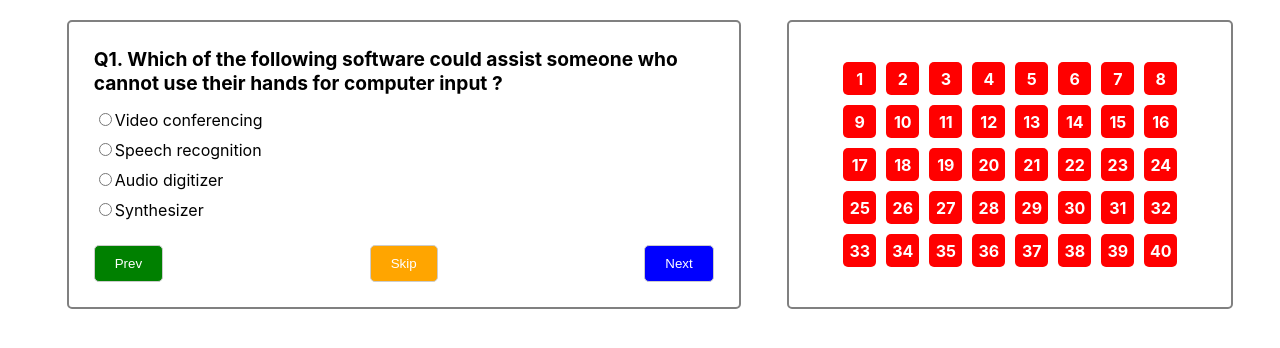
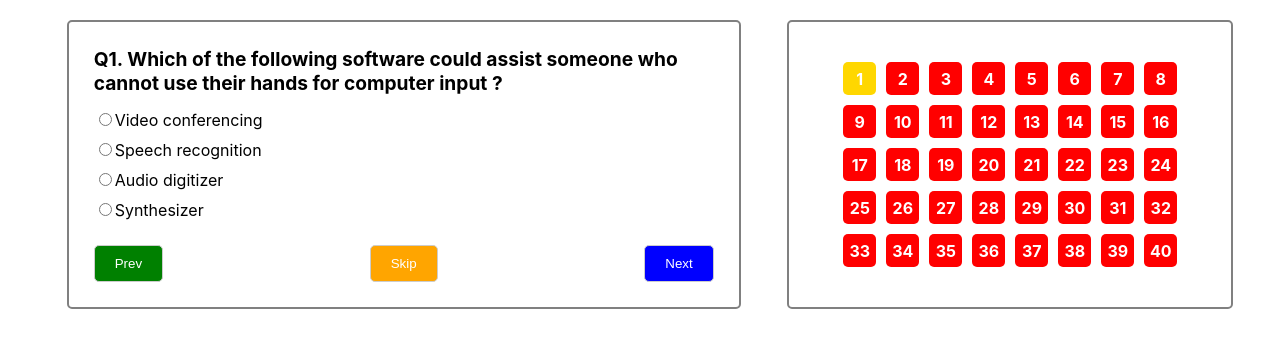
Before and after one commit to meabhiarya1/Online-Test-Portal-React, a React (Create React App) app in the folder online-test-portal-react/: page /home in a window 1280 px wide. Shown: the top 348 px of the page. Built offline with nearby package versions, Linux system fonts and the light colour scheme.

Commit message:
new comp added indicators from home

```diff
--- /dev/null
+++ b/online-test-portal-react/src/Components/Indicators/Indicators.js
@@ -0,0 +1,39 @@
+import React, { useContext } from "react";
+import QuestionContext from "../../QuestionContext";
+import styles from "./Indicators.module.css";
+
+const Indicators = (props) => {
+  const ctx = useContext(QuestionContext);
+  const questions = ctx.AllQuestions;
+
+  const jumpHandler = (index) => {
+    ctx.visited(index);
+    props.changeStateHandler(index);
+  };
+
+  return (
+    <div className={styles.indicator}>
+      {questions.map((current, index) => {
+        let backGroundColorOfDiv = "red";
+        if (current.visited && !current.submit) {
+          backGroundColorOfDiv = "gold";
+        } else if (current.visited && current.submit) {
+          backGroundColorOfDiv = "green";
+          // console.log("true")
+        }
+        return (
+          <div
+            key={index}
+            className={styles.indicatorDiv}
+            onClick={() => jumpHandler(index)}
+            style={{ backgroundColor: backGroundColorOfDiv }}
+          >
+            {index + 1}
+          </div>
+        );
+      })}
+    </div>
+  );
+};
+
+export default Indicators;
--- /dev/null
+++ b/online-test-portal-react/src/Components/Indicators/Indicators.module.css
@@ -0,0 +1,25 @@
+.indicator {
+  display: flex;
+  justify-content: center;
+  align-items: center;
+  flex-wrap: wrap;
+  width: 30%;
+  border: 2px solid grey;
+  border-radius: 5px;
+  padding: 35px;
+}
+
+.indicatorDiv {
+  display: flex;
+  width: 30px;
+  height: 30px;
+  margin: 5px;
+  /* background-color: red; */
+  border-radius: 5px;
+  justify-content: center;
+  color: white;
+  align-items: center;
+  padding: 1.5px;
+  font-weight: bold;
+  cursor: pointer;
+}
--- a/online-test-portal-react/src/Components/Questions/Questions.js
+++ b/online-test-portal-react/src/Components/Questions/Questions.js
@@ -9,7 +9,7 @@ let questions = [
       opt3: "Audio digitizer ",
       opt4: "Synthesizer",
     },
-    visited: false,
+    visited: true,
     submit: false,
   },
 
--- a/online-test-portal-react/src/Pages/Home/Home.js
+++ b/online-test-portal-react/src/Pages/Home/Home.js
@@ -1,14 +1,20 @@
-import React, { useContext, useState } from "react";
+import React, { useContext, useEffect, useState } from "react";
 import styles from "./Home.module.css";
 import QuestionContext from "../../QuestionContext";
+import Indicators from "../../Components/Indicators/Indicators";
 
 const Home = () => {
   const [currentQuestionIndex, setCurrentQuestionIndex] = useState(0);
+  const [selected, setSelected] = useState(false);
 
   const ctx = useContext(QuestionContext);
   const questions = ctx.AllQuestions;
   const currentQuestion = questions[currentQuestionIndex];
   // console.log(ctx.AllQuestions)
+
+  // useEffect(() => {
+  //   ctx.visited(0);
+  // }, []);
 
   const handlePrev = () => {
     setCurrentQuestionIndex((value) => {
@@ -24,6 +30,7 @@ const Home = () => {
     setCurrentQuestionIndex((value) => {
       ctx.visited(value);
       ctx.submitted(value);
+      setSelected(false);
       if (value < questions.length - 1) {
         return value + 1;
       } else {
@@ -43,13 +50,12 @@ const Home = () => {
     });
   };
 
-  const jumpHalder = (index) => {
-    ctx.visited(index);
-    setCurrentQuestionIndex(index);
+  const onChecked = (id) => {
+    setSelected(true);
   };
 
-  const onChecked = (id) => {
-    // console.log(id);
+  const changeStateHandler = (id) => {
+    setCurrentQuestionIndex(id);
   };
 
   return (
@@ -63,36 +69,46 @@ const Home = () => {
 
             <div className={styles.options}>
               <div className={styles.option}>
+                <label>
                   <input
                     type="radio"
                     name={currentQuestion.id}
-                  onChange={onChecked(currentQuestion.id)}
+                    onChange={onChecked}
                   />
-                <label>{currentQuestion.options.opt1} </label>
+                  {currentQuestion.options.opt1}{" "}
+                </label>
               </div>
               <div className={styles.option}>
+                <label>
                   <input
                     type="radio"
                     name={currentQuestion.id}
-                  onChange={onChecked(currentQuestion.id)}
+                    onChange={onChecked}
                   />
-                <label>{currentQuestion.options.opt2}</label>
+                  {currentQuestion.options.opt2}
+                </label>
               </div>
+
               <div className={styles.option}>
+                <label>
                   <input
                     type="radio"
                     name={currentQuestion.id}
-                  onChange={onChecked(currentQuestion.id)}
+                    onChange={onChecked}
                   />
-                <label>{currentQuestion.options.opt3}</label>
+                  {currentQuestion.options.opt3}
+                </label>
               </div>
+
               <div className={styles.option}>
+                <label>
                   <input
                     type="radio"
                     name={currentQuestion.id}
-                  onChange={onChecked(currentQuestion.id)}
+                    onChange={onChecked}
                   />
-                <label>{currentQuestion.options.opt4}</label>
+                  {currentQuestion.options.opt4}
+                </label>
               </div>
             </div>
           </div>
@@ -112,6 +128,11 @@ const Home = () => {
               Skip
             </button>
 
+            {!selected ? (
+              <button style={{ background: "blue" }} className={styles.button}>
+                Next
+              </button>
+            ) : (
               <button
                 style={{ background: "blue" }}
                 className={styles.button}
@@ -119,29 +140,11 @@ const Home = () => {
               >
                 Next
               </button>
+            )}
           </div>
         </div>
-        <div className={styles.indicator}>
-          {questions.map((current, index) => {
-            let backGroundColorOfDiv = "red";
-            if (current.visited && !current.submit) {
-              backGroundColorOfDiv = "gold";
-            } else if (current.visited && current.submit) {
-              backGroundColorOfDiv = "green";
-              // console.log("true")
-            }
-            return (
-              <div
-                key={index}
-                className={styles.indicatorDiv}
-                onClick={() => jumpHalder(index)}
-                style={{ backgroundColor: backGroundColorOfDiv }}
-              >
-                {index + 1}
-              </div>
-            );
-          })}
-        </div>
+
+        <Indicators changeStateHandler={changeStateHandler} />
       </div>
     </>
   );
--- a/online-test-portal-react/src/Pages/Home/Home.module.css
+++ b/online-test-portal-react/src/Pages/Home/Home.module.css
@@ -21,31 +21,6 @@
 
 .questionText {
   font-size: 1.2rem;
-  font-weight: bold;
-}
-
-.indicator {
-  display: flex;
-  justify-content: center;
-  align-items: center;
-  flex-wrap: wrap;
-  width: 30%;
-  border: 2px solid grey;
-  border-radius: 5px;
-  padding: 35px;
-}
-
-.indicatorDiv {
-  display: flex;
-  width: 30px;
-  height: 30px;
-  margin: 5px;
-  /* background-color: red; */
-  border-radius: 5px;
-  justify-content: center;
-  color: white;
-  align-items: center;
-  padding: 1.5px;
   font-weight: bold;
 }
 
@@ -91,6 +66,14 @@
   margin: 5px 0; /* Adjust margin for spacing between options */
 }
 
+.option input {
+  cursor: pointer;
+}
+
+.option label {
+  cursor: pointer;
+}
+
 /* Add media queries for smaller screens (optional) */
 @media (max-width: 768px) {
   .container {
--- a/online-test-portal-react/src/QuestionContext.js
+++ b/online-test-portal-react/src/QuestionContext.js
@@ -2,7 +2,8 @@ import { createContext } from "react";
 
 const QuestionContext = createContext({
   AllQuestions: [],
-  visited:()=>{}
+  visited: () => {},
+  submitted: () => {},
 });
 
 export default QuestionContext;
```
Lines whose indentation alone changed are shown as unchanged.
